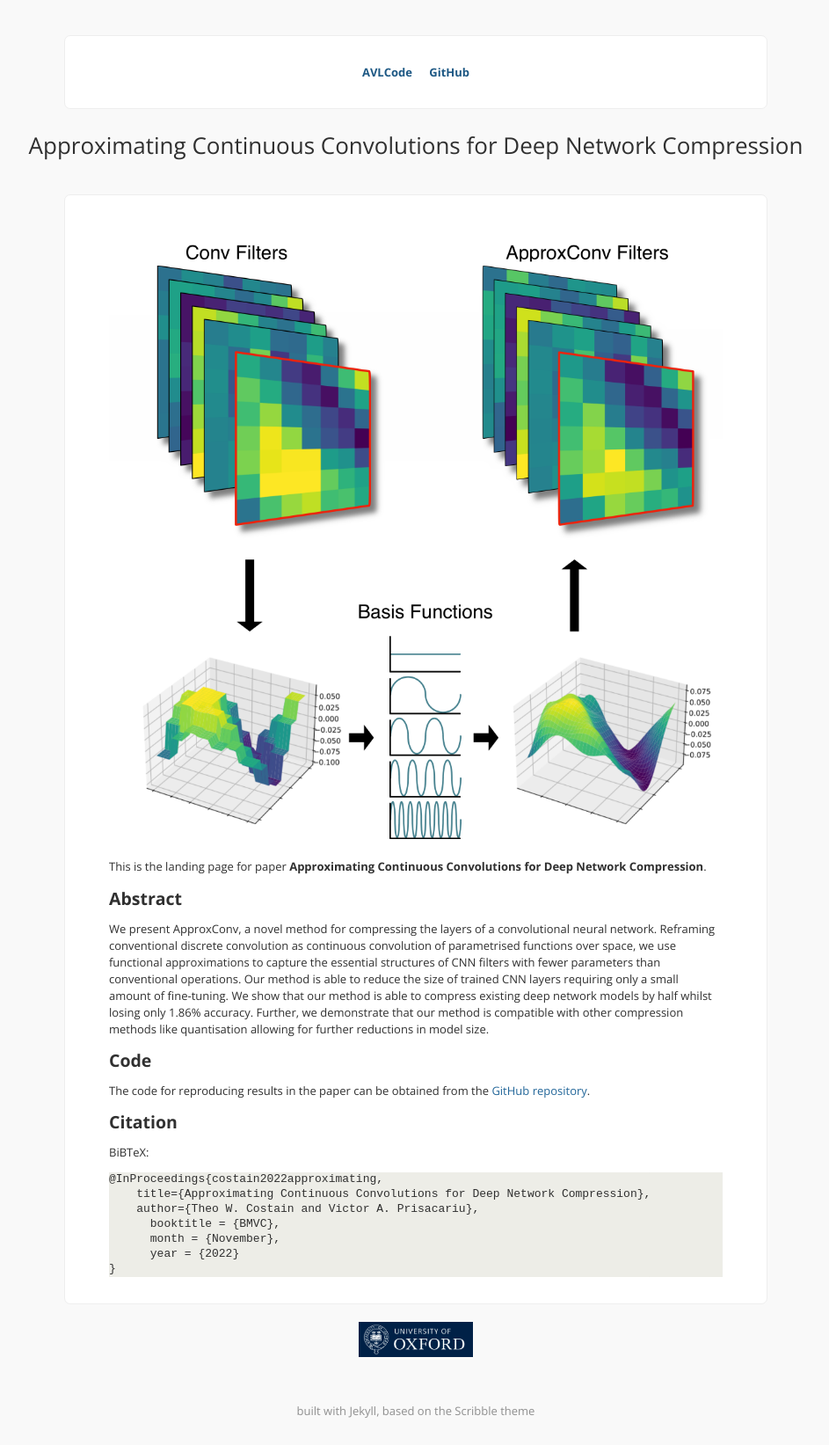
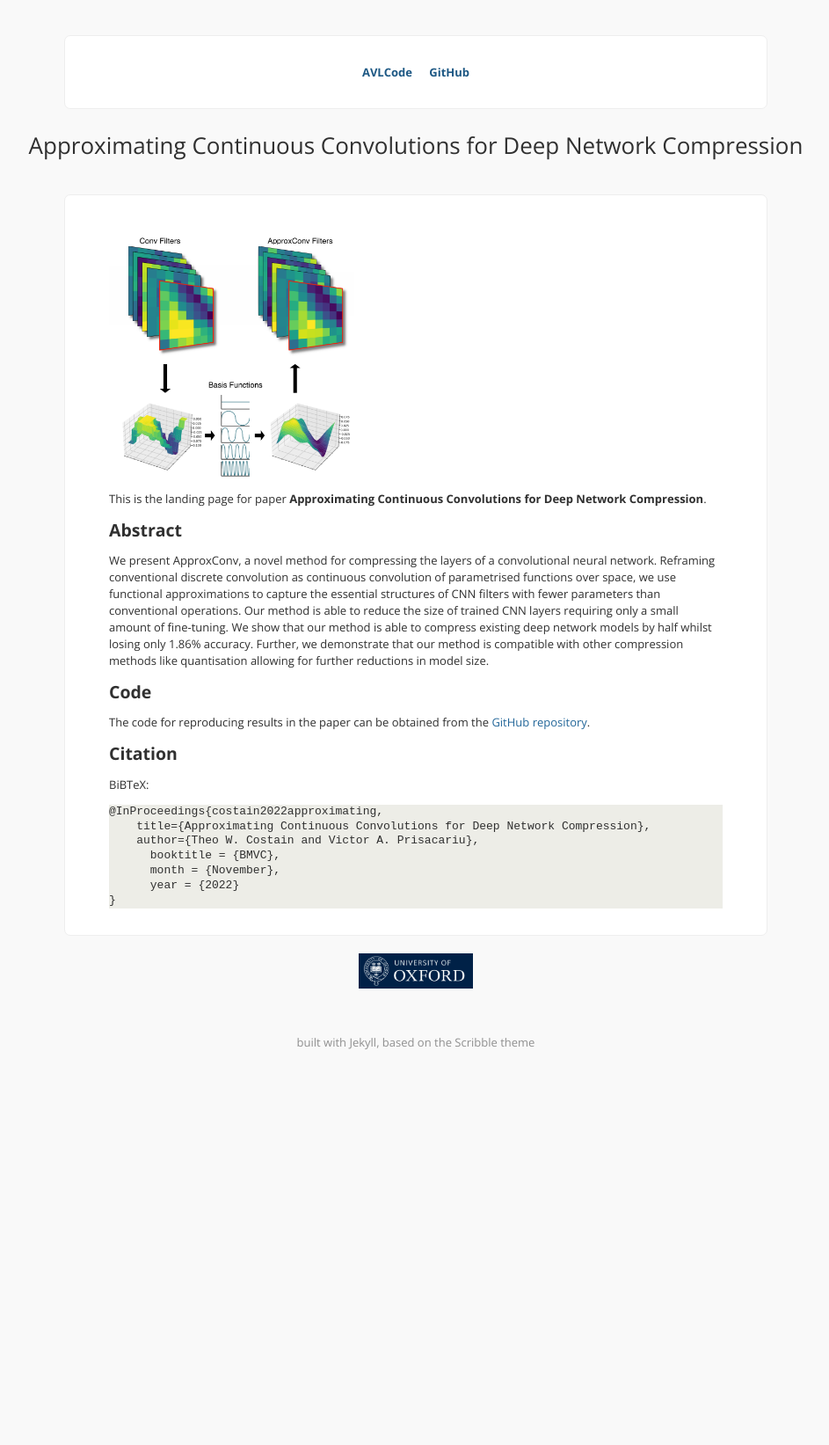
Before and after one commit to ActiveVisionLab/ApproxConv, a Jekyll site: the page built from index.md, in a window 1280 px wide. Shown: the whole page at 88% size, without its empty margins (167-1110 px from the left). Built offline with Jekyll 4.4.1, drawn with Linux system fonts in a browser that asks for light colours; comment, search, counter and statistics services are not loaded; after the commit the page ends 1224 px from its top, so only the background shows below that.

Commit message:
fix image size

```diff
--- a/index.md
+++ b/index.md
@@ -2,7 +2,8 @@
 layout: index
 title: "Approximating Continuous Convolutions for Deep Network Compression"
 ---
-![Overview Image](images/teaser.png)
+
+<img src="images/teaser.png" alt="Teaser image" width="40%">
 
 This is the landing page for paper **Approximating Continuous Convolutions for Deep Network Compression**.
 
```
